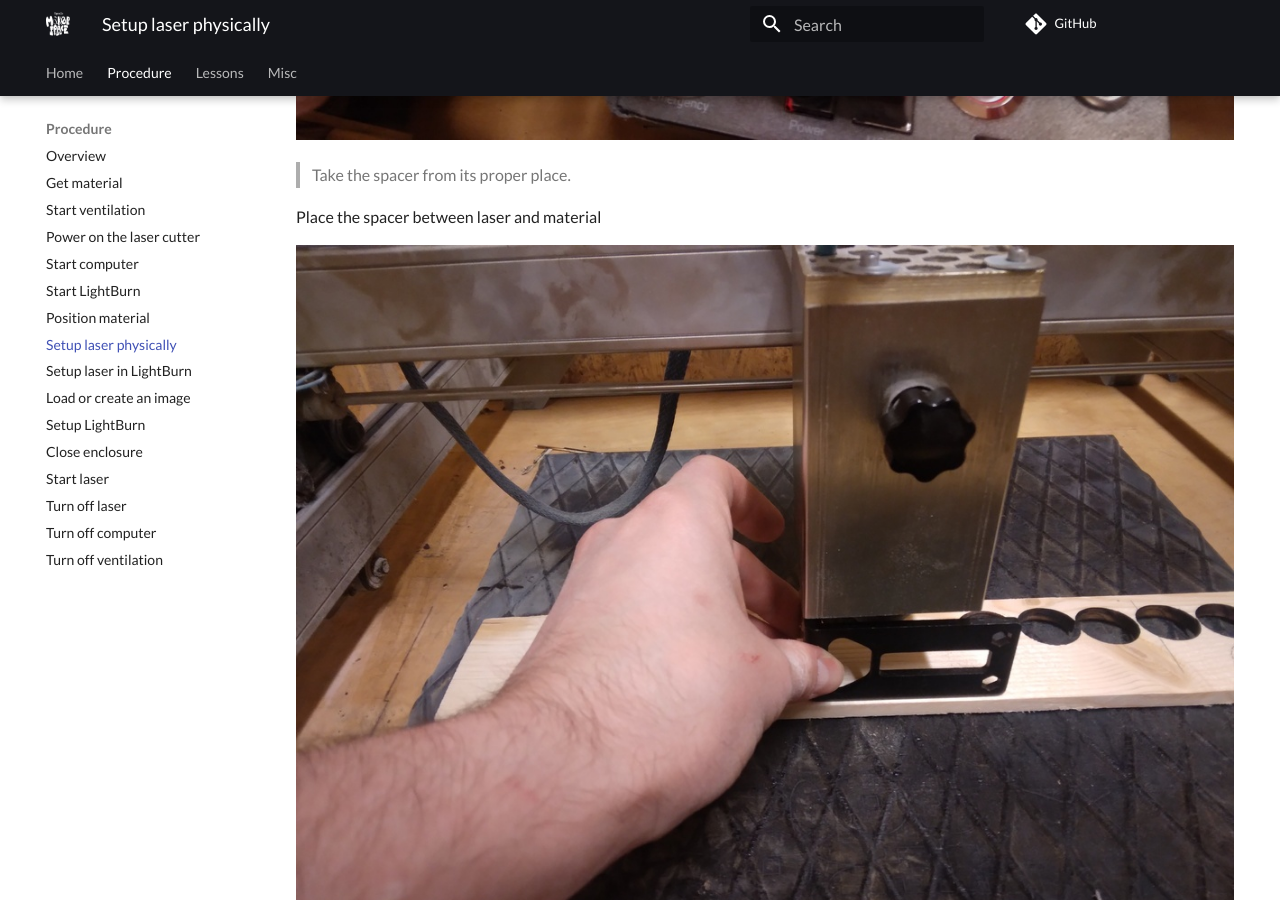
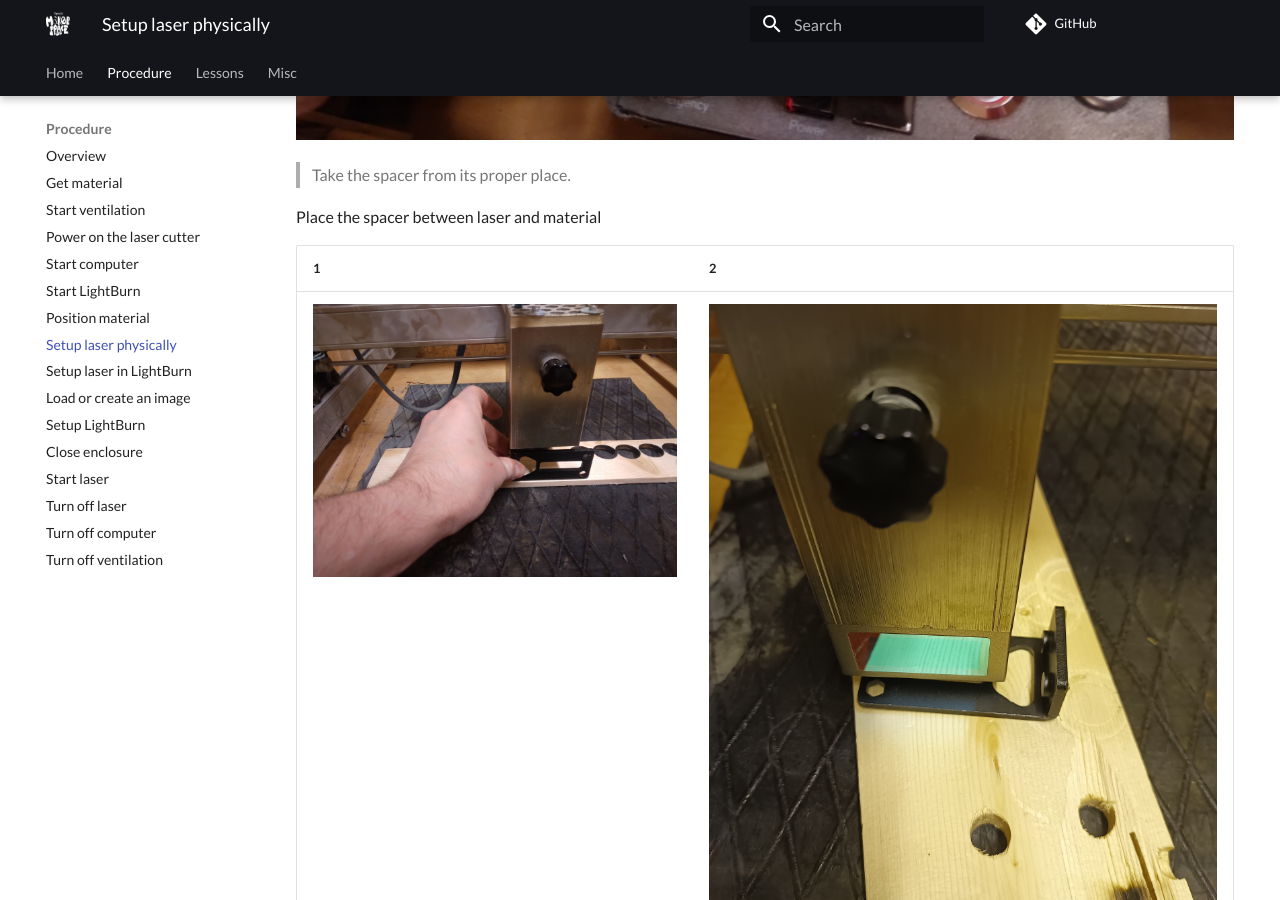
Before and after one commit to uppsala-makerspace/laser_cutter_guide, an MkDocs documentation site: the page built from docs/steps/setup_laser_physically.md, in a window 1280 px wide and 900 px high, scrolled down 1709 px. Built offline with MkDocs 1.6.1 and Material for MkDocs 9.7.7, drawn with Linux system fonts in a browser that asks for light colours; comment, search, counter and statistics services are not loaded.

Commit message:
sucess *?

```diff
--- a/docs/steps/setup_laser_physically.md
+++ b/docs/steps/setup_laser_physically.md
@@ -24,7 +24,9 @@ Take the spacer from its proper place.
 
 Place the spacer between laser and material
 
-![Place the spacer between laser and material](placing_the_spacer_under_the_laser.jpg)
+| 1                                                   |                                               2 |
+|-----------------------------------------------------|-------------------------------------------------|
+| ![1](placing_the_spacer_under_the_laser.jpg)           | ![2](placing_the_spacer_under_the_laser_version_2.jpg)       |
 
 > Place the spacer between laser and material
 
@@ -40,6 +42,7 @@ Slide the laser down, so it rests on the spacer.
 | Slide the laser down, so it rests on the spacer     | Slide the laser down, so it rests on the spacer |
 |-----------------------------------------------------|-------------------------------------------------|
 | ![2](resting_the_laser_on_the_spacer.jpg)           | ![2](resting_the_laser_on_the_spacer_version_3.jpg)       |
+
 
 
 > Slide the laser down, so it rests on the spacer.
```
